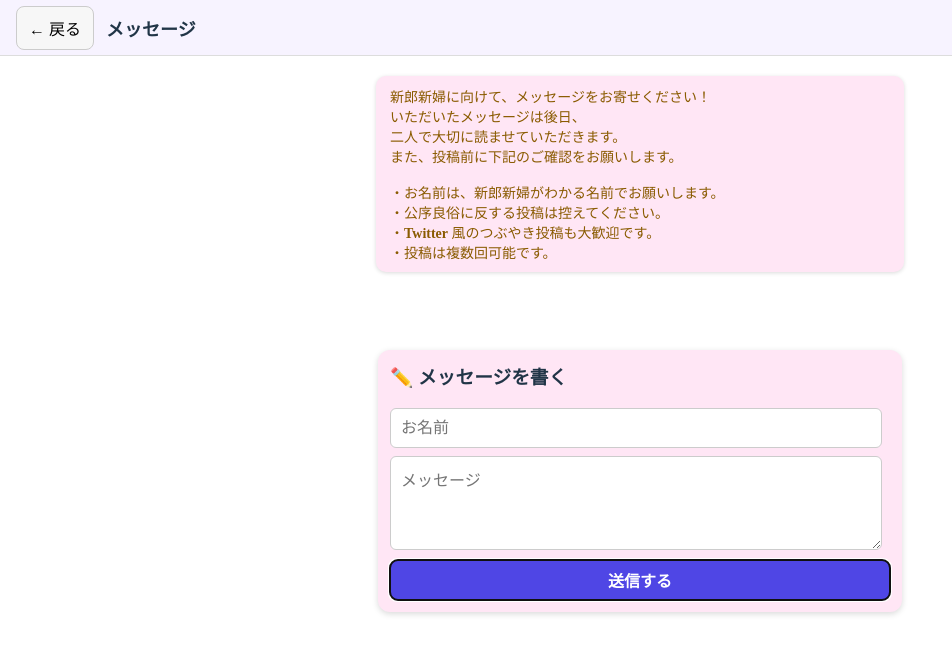
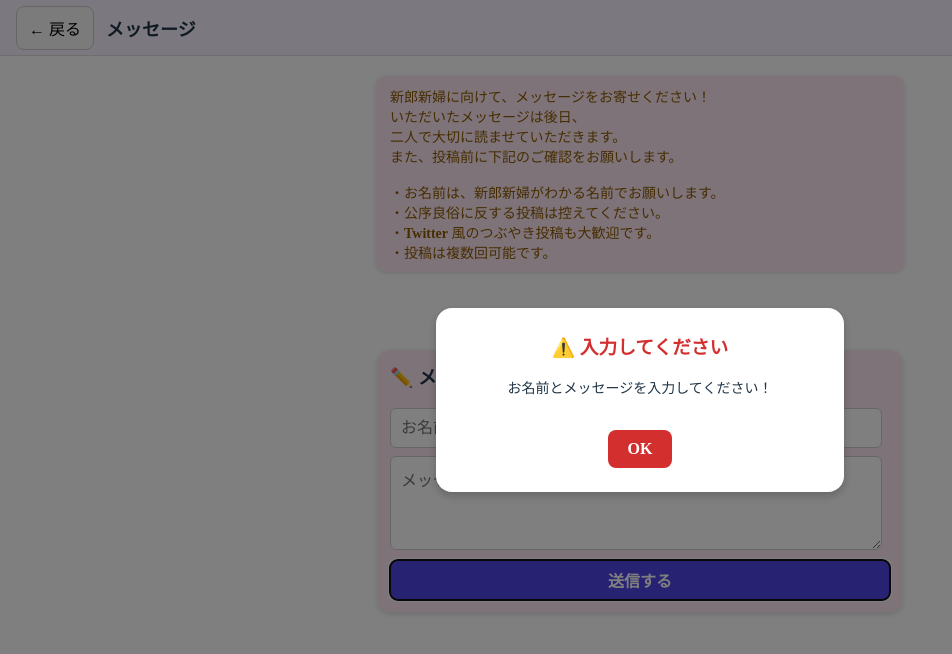
Before and after one commit to takiyama10921-droid/guest-app, a React (Vite) app: page /message in a window 1280 px wide. Both pictures are taken after a click on the button "送信する". Shown: the top 654 px of the page, without its empty margins (0-952 px from the left). Built offline with nearby package versions, Linux system fonts and the light colour scheme.

Commit message:
エラーモーダル制御

```diff
--- a/src/pages/MessagePage.tsx
+++ b/src/pages/MessagePage.tsx
@@ -13,17 +13,18 @@ const MessagePage: React.FC = () => {
   const [name, setName] = useState('');
   const [text, setText] = useState('');
   const [showSuccessModal, setShowSuccessModal] = useState(false);
+  const [showErrorModal, setShowErrorModal] = useState(false);
+  const [errorMessage, setErrorMessage] = useState('');
+
 
 
   // 名前読み込み
-  useEffect(() => {
-    const savedName = localStorage.getItem('guestName');
-    if (savedName) setName(savedName);
-  }, []);
-
-  // 送信処理
   const handleSubmit = async () => {
-    if (!name || !text) return;
+    if (!name.trim() || !text.trim()) {
+      setErrorMessage('お名前とメッセージを入力してください！');
+      setShowErrorModal(true);
+      return;
+    }
 
     const newMessage = { name, text, time: Timestamp.now() };
 
@@ -33,10 +34,8 @@ const MessagePage: React.FC = () => {
       localStorage.setItem('guestName', name);
       setText('');
 
-      // ⭐ 成功モーダル表示
       setShowSuccessModal(true);
 
-      // ⏱ 3秒後に自動で閉じる（任意）
       setTimeout(() => {
         setShowSuccessModal(false);
       }, 3000);
@@ -44,6 +43,7 @@ const MessagePage: React.FC = () => {
       console.error('メッセージ送信失敗', err);
     }
   };
+
 
   return (
     <div style={{ paddingBottom: '40px', backgroundColor: '#ffe6f5' }}>
@@ -204,6 +204,57 @@ const MessagePage: React.FC = () => {
           </div>
         </div>
       )}
+
+      {/* --- 入力エラーモーダル --- */}
+      {showErrorModal && (
+        <div
+          style={{
+            position: 'fixed',
+            top: 0,
+            left: 0,
+            width: '100vw',
+            height: '100dvh',
+            background: 'rgba(0,0,0,0.5)',
+            display: 'flex',
+            alignItems: 'center',
+            justifyContent: 'center',
+            zIndex: 9999,
+          }}
+        >
+          <div
+            style={{
+              background: 'white',
+              padding: '24px',
+              borderRadius: '16px',
+              width: '90%',
+              maxWidth: '360px',
+              textAlign: 'center',
+              boxShadow: '0 4px 10px rgba(0,0,0,0.2)',
+            }}
+          >
+            <h3 style={{ marginTop: 0, color: '#D32F2F' }}>
+              ⚠️ 入力してください
+            </h3>
+
+            <p style={{ fontSize: '14px', lineHeight: 1.6 }}>{errorMessage}</p>
+
+            <button
+              onClick={() => setShowErrorModal(false)}
+              style={{
+                marginTop: '16px',
+                padding: '10px 20px',
+                background: '#D32F2F',
+                color: 'white',
+                border: 'none',
+                borderRadius: '8px',
+                fontWeight: 'bold',
+              }}
+            >
+              OK
+            </button>
+          </div>
+        </div>
+      )}
     </div>
   );
 };
```
